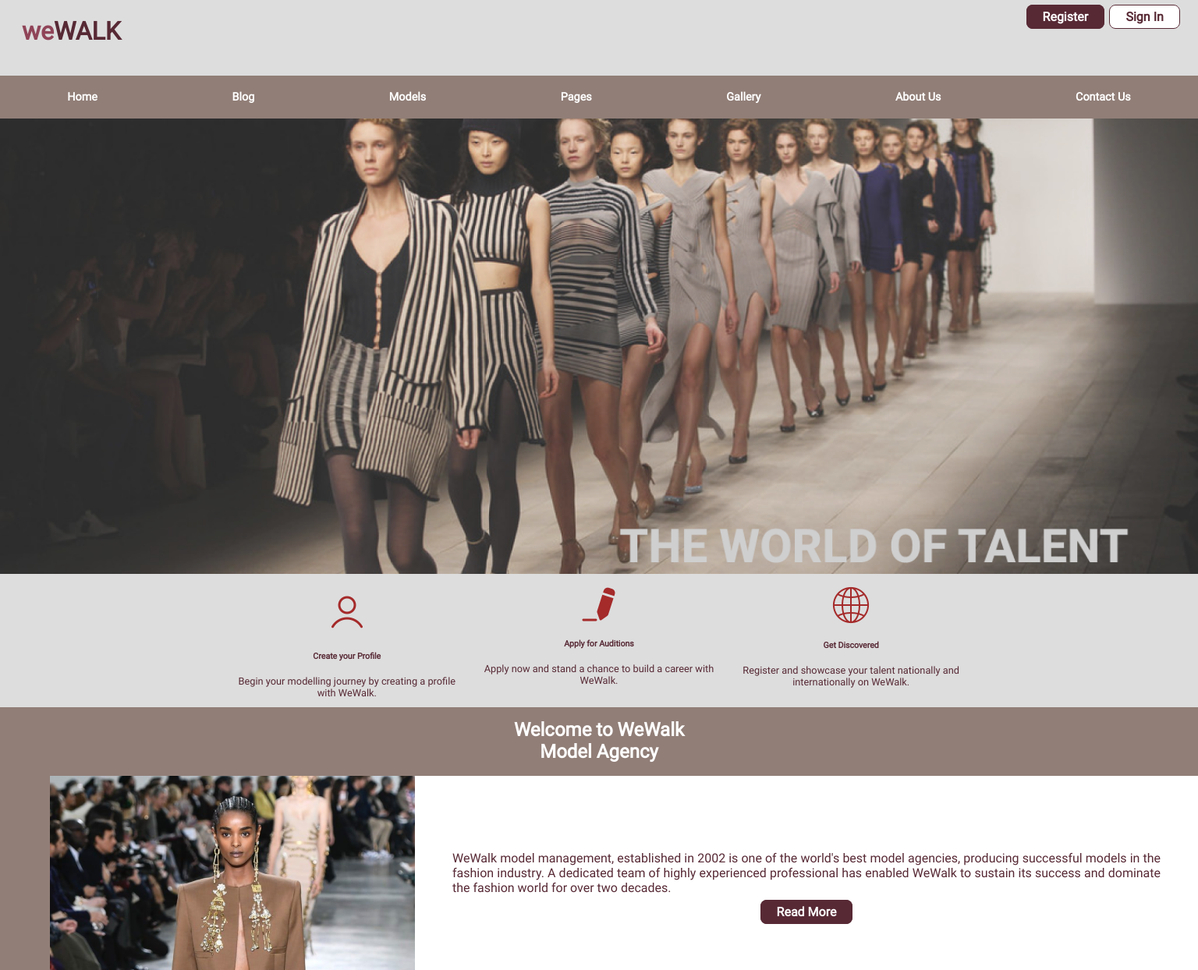
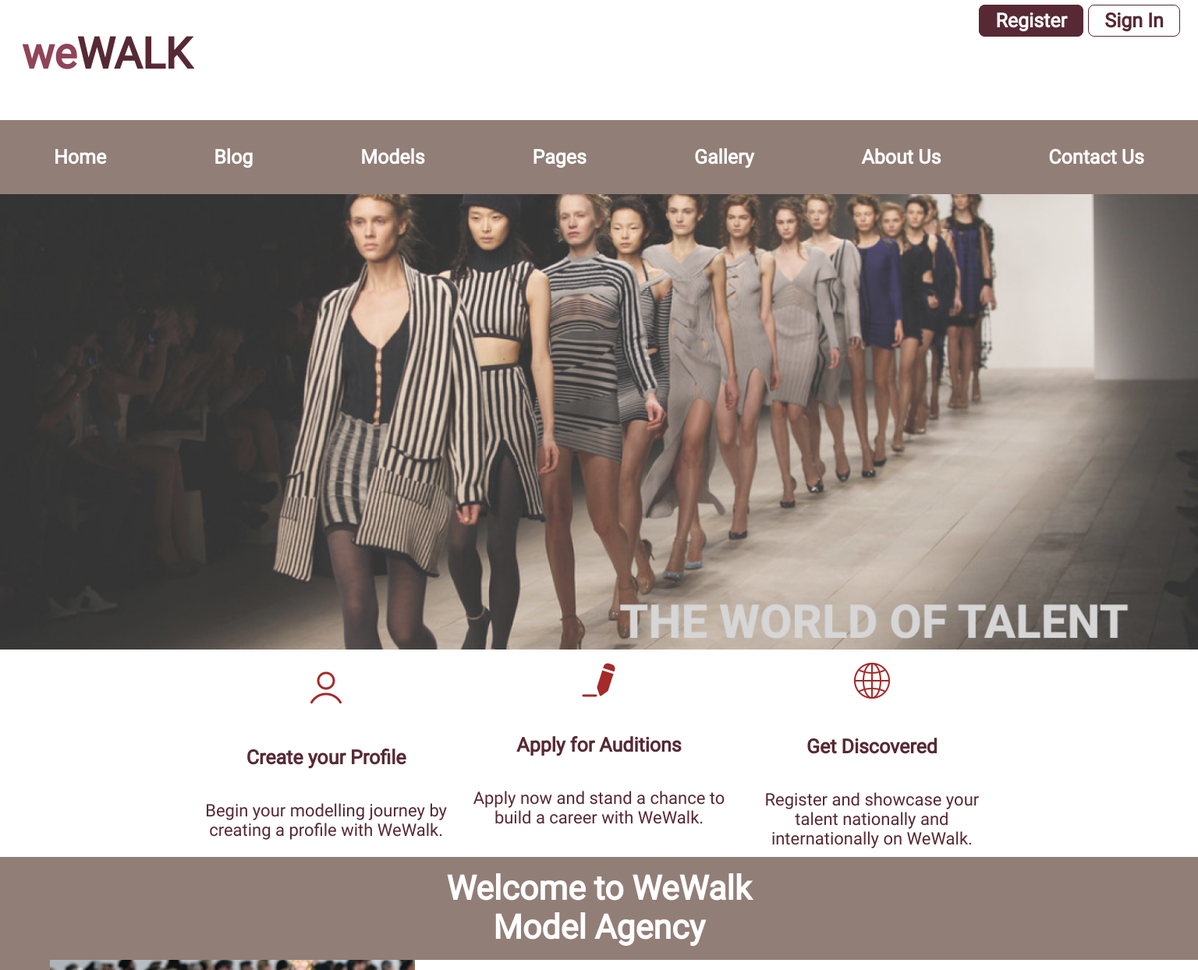
Before and after one commit to Pheyishayor001/model-website, a plain HTML site: page index.html in a window 1536 px wide. Shown: the top 1244 px of the page at 78% size. Drawn offline with Linux system fonts and the light colour scheme.

Commit message:
completed webpage

```diff
--- a/style.css
+++ b/style.css
@@ -109,7 +109,7 @@ h1 {
   grid-template-columns: repeat(3, 1fr);
   grid-gap: 0.6rem;
   width: 100%;
-  max-width: 60rem;
+  max-width: 65rem;
   margin: 0.7rem auto;
 }
 .grid-one > div {
@@ -241,7 +241,23 @@ bacause it is also in low by default */
 /* small screen styles */
 @media screen and (min-width: 576px) {
   body {
-    background-color: #aaa;
+    /* background-color: #aaa; */
+  }
+
+  .flex-one {
+    display: flex;
+    flex: 1 1 0;
+    justify-content: space-between;
+    margin: 0 1.25rem 0 1.75rem;
+  }
+  .flex-one > ul {
+    display: flex;
+    /* align-items: center; */
+    margin-top: 0.75rem;
+  }
+  .flex-two {
+    display: flex;
+    justify-content: space-around;
   }
 
   .flex-one > ul {
@@ -281,9 +297,9 @@ bacause it is also in low by default */
 /* small tablet styles */
 @media screen and (min-width: 768px) {
   body {
-    background-color: #ccc;
+    /* background-color: #ccc; */
   }
-  .flex-one {
+  /* .flex-one {
     display: flex;
     flex: 1 1 0;
     justify-content: space-between;
@@ -291,9 +307,9 @@ bacause it is also in low by default */
   }
   .flex-one > ul {
     display: flex;
-    /* align-items: center; */
+    align-items: center;
     margin-top: 0.75rem;
-  }
+  } */
   .flex-two {
     display: flex;
     justify-content: space-around;
@@ -310,7 +326,7 @@ bacause it is also in low by default */
   /* desing the welcome section */
   .welcome {
     /* position: relative; */
-    height: 25rem;
+    /* height: 60vh; */
   }
   .flex-four {
     /* position: absolute; */
@@ -321,14 +337,14 @@ bacause it is also in low by default */
   .flex-four > img {
     width: 35%;
   }
+  /* .flex-four {
+    float: right;
+  } */
   .flex-four > div > p {
-    padding: 5rem 2rem 0 2rem;
+    padding: 8rem 2rem 0 2rem;
   }
 
   /* our top models */
-  .top-models {
-    margin-top: 6rem;
-  }
 
   .item-e {
     grid-column: 2/3;
@@ -358,7 +374,11 @@ bacause it is also in low by default */
 /* large tablets and laptops */
 @media screen and (min-width: 992px) {
   body {
-    background-color: #ddd;
+    /* background-color: aquamarine; */
+  }
+
+  .flex-four > div > p {
+    padding: 12rem 2rem 0 2rem;
   }
 }
 
@@ -366,6 +386,31 @@ bacause it is also in low by default */
 @media screen and (min-width: 1200px) {
 }
 
+/* work on this next */
 /* large desktop styles */
 @media screen and (min-width: 1400px) {
+  /* font size */
+  .flex-one > h1 {
+    font-size: 55px;
+  }
+  .welcome h2,
+  .top-models h3,
+  .modeling-services h3,
+  .footer h3 {
+    font-size: 43px;
+  }
+  .flex-one a,
+  .flex-two h4,
+  .flex-three h5,
+  .grid-three h5 {
+    font-size: 25px;
+  }
+  .grid-one p,
+  .flex-four div,
+  .grid-two h6,
+  .modeling-services p,
+  .modeling-services a,
+  .footer li {
+    font-size: 22px;
+  }
 }
```
Also changed, not shown: index.html (+1 -0 lines).
